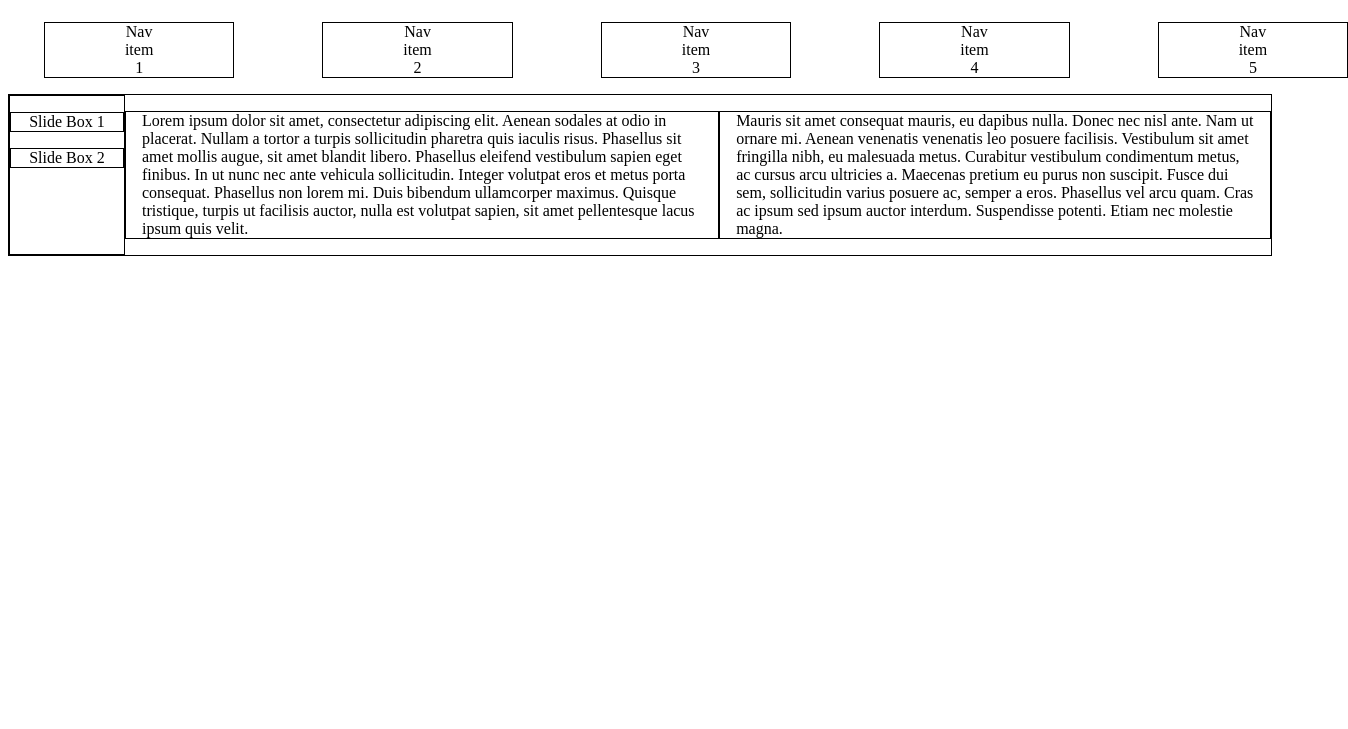
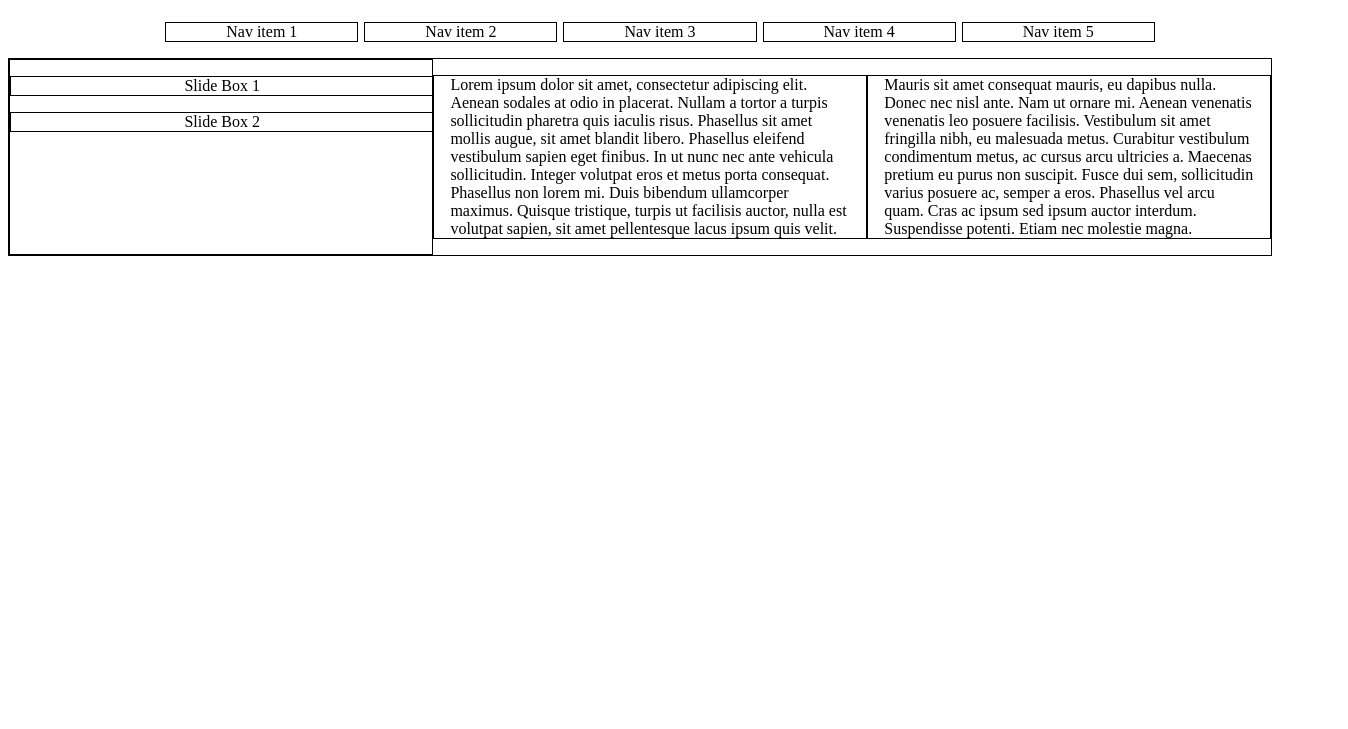
Before and after one commit to rodorce/Parcial_1, a plain HTML site: page Parte 2/index.html in a window 1280 px wide. Shown: the part 71-800 px from the top of the page, 1348 px wide, since content can reach past the window. Drawn offline with Linux system fonts and the light colour scheme.

Commit message:
Fixed sizes

```diff
--- a/Parte 2/style.css
+++ b/Parte 2/style.css
@@ -19,8 +19,8 @@ h2 {
 
   li {
     text-align:center;
-    padding: 0 5rem 0 5rem;
-    margin: 0 .5rem 0  5rem;
+    padding: 0 60px 0 60px;
+    margin: 0 3px;
     list-style: none;
     border: 1px solid black;
 
@@ -32,12 +32,13 @@ h2 {
 }
 
   .aside {
+    width: 33vw;
     border: 1px solid black;
   }
 
   .slidebox{
     border: 1px solid black;
-    width:7em;
+    width:33vw;
     text-align: center;
 
   }
```
